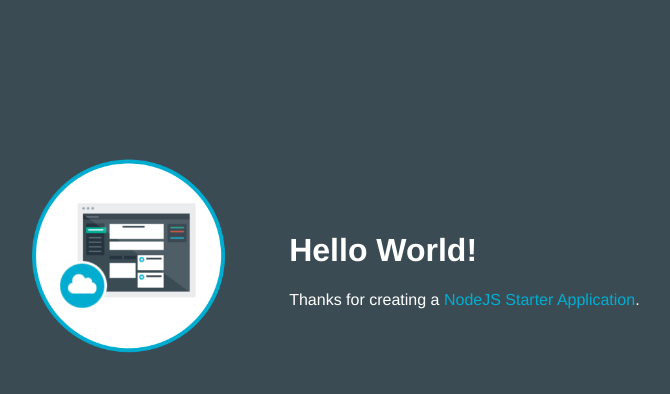
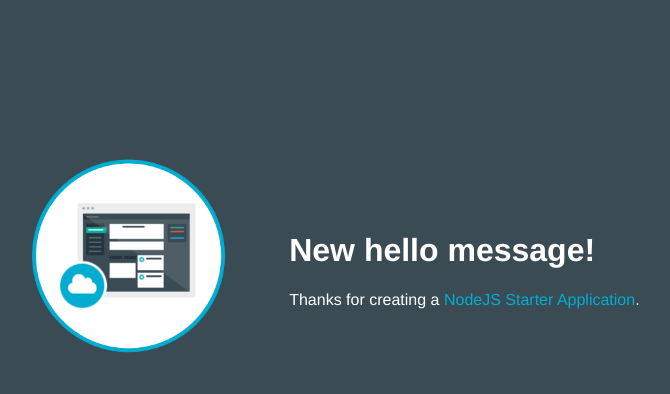
Before and after one commit to jpenaur/DevOps21Nov-1479463874729, a website: page public/index.html in a window 1280 px wide. Shown: the whole page, without its empty margins (253-923 px from the left). Drawn offline with Linux system fonts and the light colour scheme.

Commit message:
Changed hello world mesage

```diff
--- a/public/index.html
+++ b/public/index.html
@@ -16,7 +16,7 @@
           <img class = "newappIcon" src="images/newapp-icon.png">
         </td>
         <td>
-          <h1 id="message">Hello World!</h1>
+          <h1 id="message">New hello message!</h1>
           <p class='description'></p> Thanks for creating a <span class = "blue">NodeJS Starter Application</span>.
         </td>
       </tr>
```
Also changed, not shown: 1 other file.
